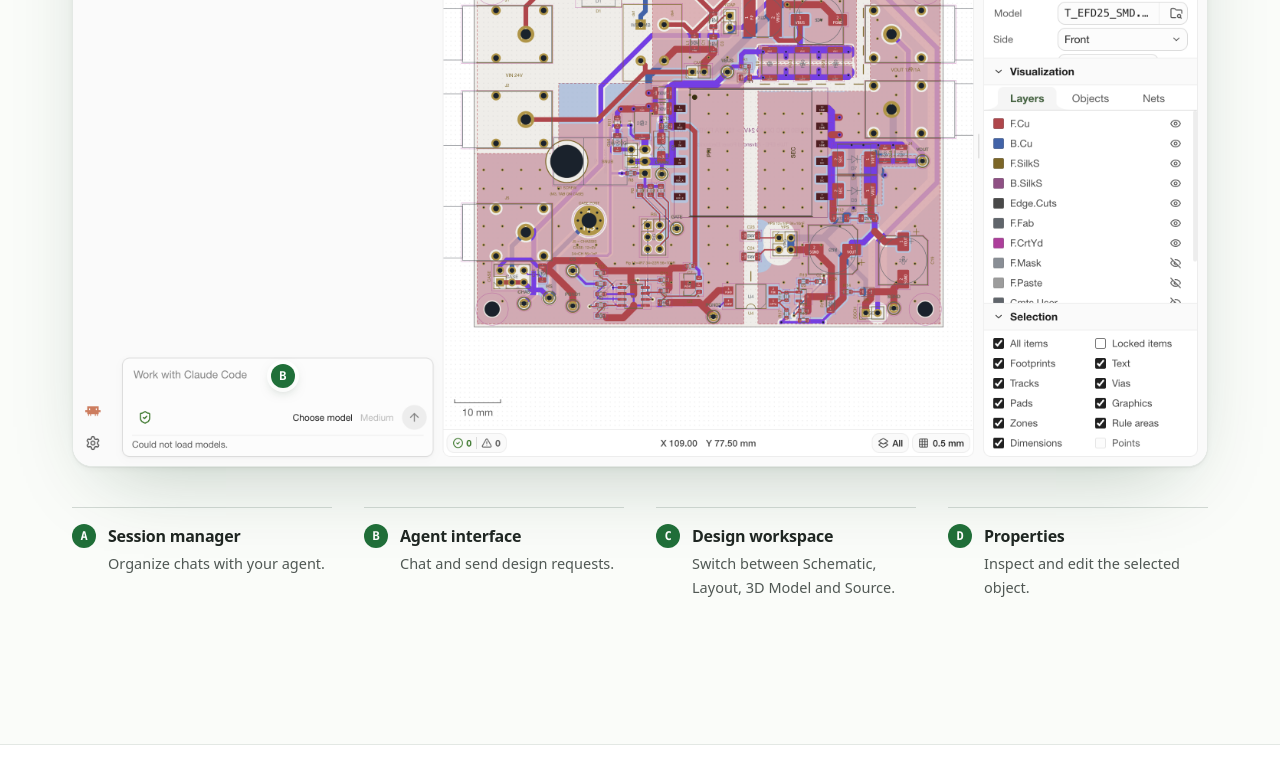
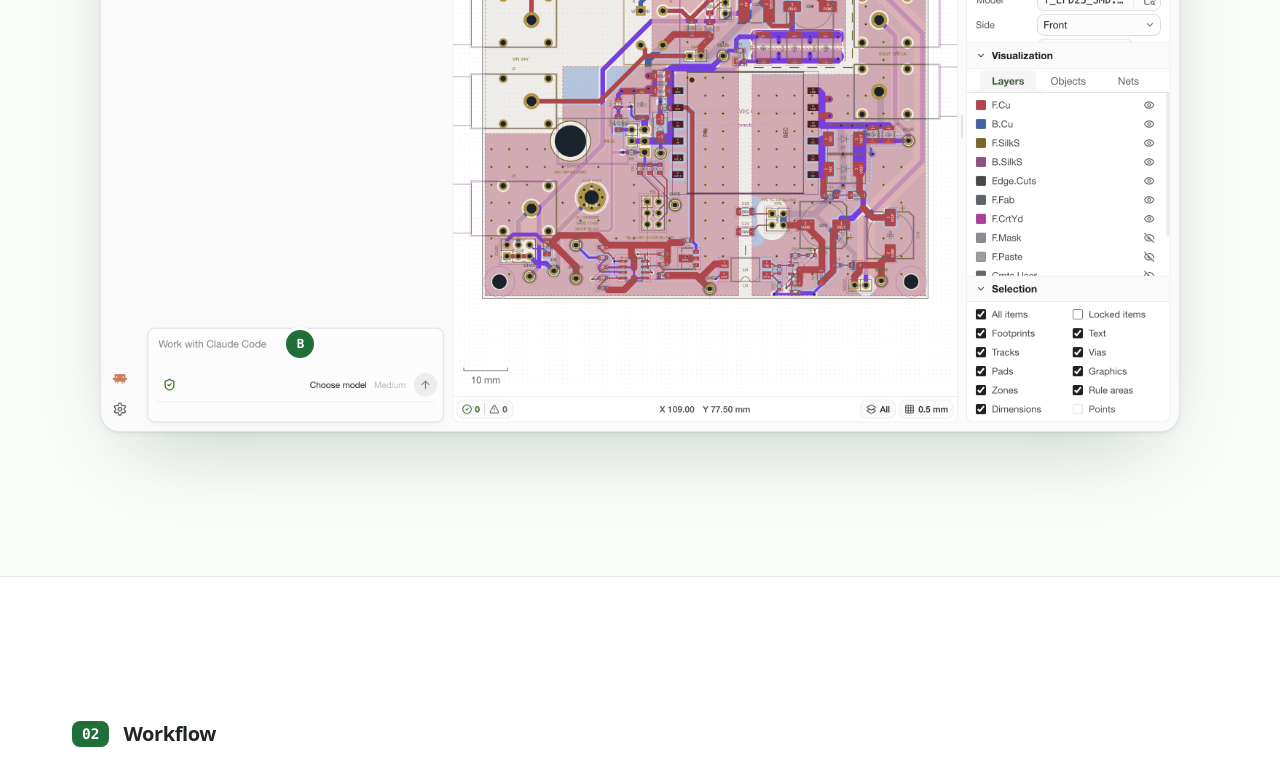
Before and after one commit to Open-Power-Electronics/open-power-electronics.github.io, a React (Vite) app: page / in a window 1280 px wide. Shown: the part 2456-3238 px from the top of the page. Built offline with nearby package versions, Linux system fonts and the light colour scheme.

Commit message:
Embed workspace callouts as tooltips and mask the model status line
Co-authored-by: Cursor <cursoragent@cursor.com>

```diff
--- a/src/components/Workspace.tsx
+++ b/src/components/Workspace.tsx
@@ -1,21 +1,37 @@
+import { useCallback, useEffect, useId, useRef, useState, type CSSProperties } from "react"
 import { WORKSPACE_SHOT } from "@/content/site.ts"
 import { useI18n } from "@/i18n/I18nContext.tsx"
-import { ChapterSection, SectionHeader, revealDelay } from "./primitives.tsx"
+import { cn } from "@/lib/utils.ts"
+import { ChapterSection, SectionHeader } from "./primitives.tsx"
 
-/** Callout anchors as percentages of WORKSPACE_SHOT, in the order of `workspace.parts`. */
+/**
+ * Callout anchors as percentages of WORKSPACE_SHOT, in the order of `workspace.parts`.
+ * Each tooltip direction is fixed so the card stays inside the image at every width.
+ */
 const CALLOUTS = [
-  { letter: "A", x: 13, y: 11 },
-  { letter: "B", x: 18.5, y: 87.5 },
-  { letter: "C", x: 53.5, y: 11 },
-  { letter: "D", x: 90, y: 15 },
+  { letter: "A", x: 13, y: 11, tip: "top-full left-0 mt-3.5" },
+  { letter: "B", x: 18.5, y: 87.5, tip: "bottom-full left-0 mb-3.5" },
+  { letter: "C", x: 53.5, y: 11, tip: "top-full left-1/2 mt-3.5 -translate-x-1/2" },
+  { letter: "D", x: 90, y: 15, tip: "right-full top-0 mr-3.5" },
 ] as const
 
-function Letter({ children }: { children: string }) {
-  return (
-    <span className="grid size-5 shrink-0 place-items-center rounded-full bg-green font-mono text-[11px] font-semibold text-white md:size-6 md:text-[12px]">
-      {children}
-    </span>
-  )
+function useCalloutDismissal(open: number | null, close: () => void) {
+  useEffect(() => {
+    if (open === null) return
+    const onKey = (event: KeyboardEvent) => {
+      if (event.key === "Escape") close()
+    }
+    const onPointer = (event: PointerEvent) => {
+      if (event.target instanceof Element && event.target.closest("[data-callout]") !== null) return
+      close()
+    }
+    document.addEventListener("keydown", onKey)
+    document.addEventListener("pointerdown", onPointer)
+    return () => {
+      document.removeEventListener("keydown", onKey)
+      document.removeEventListener("pointerdown", onPointer)
+    }
+  }, [open, close])
 }
 
 export function Workspace() {
@@ -23,12 +39,20 @@ export function Workspace() {
   const w = t.workspace
   if (w.parts.length !== CALLOUTS.length) throw new Error("workspace parts and callouts are out of sync")
 
+  const idPrefix = useId()
+  const [open, setOpen] = useState<number | null>(null)
+  const pointerType = useRef("")
+  const closeAll = useCallback(() => setOpen(null), [])
+  useCalloutDismissal(open, closeAll)
+
+  const closeIf = (index: number) => setOpen((current) => (current === index ? null : current))
+
   return (
     <ChapterSection chapter="workspace" className="bg-paper">
       <div className="container-page">
         <SectionHeader chapter="workspace" title={w.title} lede={w.lede} />
 
-        <figure data-reveal className="window relative mt-14 md:mt-16">
+        <figure data-reveal className="window relative mx-auto mt-14 max-w-[1080px] md:mt-16">
           <img
             src={WORKSPACE_SHOT.src}
             width={WORKSPACE_SHOT.width}
@@ -38,29 +62,61 @@ export function Workspace() {
             decoding="async"
             className="block h-auto w-full"
           />
-          {CALLOUTS.map((callout) => (
-            <span
-              key={callout.letter}
-              aria-hidden="true"
-              className="absolute -translate-x-1/2 -translate-y-1/2 rounded-full shadow-[0_4px_14px_-4px_rgb(16_56_28/0.55)] ring-4 ring-white/85"
-              style={{ left: `${callout.x}%`, top: `${callout.y}%` }}
-            >
-              <Letter>{callout.letter}</Letter>
-            </span>
-          ))}
+          {CALLOUTS.map((callout, index) => {
+            const part = w.parts[index]
+            const tipId = `${idPrefix}-callout-${callout.letter}`
+            const shown = open === index
+            return (
+              <div
+                key={callout.letter}
+                data-callout=""
+                className={cn("absolute -translate-x-1/2 -translate-y-1/2", shown ? "z-20" : "z-10")}
+                style={{ left: `${callout.x}%`, top: `${callout.y}%` }}
+                onPointerEnter={(event) => {
+                  if (event.pointerType === "mouse") setOpen(index)
+                }}
+                onPointerLeave={(event) => {
+                  if (event.pointerType === "mouse") closeIf(index)
+                }}
+              >
+                <button
+                  type="button"
+                  aria-label={part.name}
+                  aria-describedby={tipId}
+                  className="beacon grid size-6 place-items-center rounded-full bg-green font-mono text-[11px] font-semibold text-white md:size-7 md:text-[12.5px]"
+                  style={{ "--beacon-delay": `${index * 0.35}s` } as CSSProperties}
+                  onPointerDown={(event) => {
+                    pointerType.current = event.pointerType
+                  }}
+                  onFocus={(event) => {
+                    if (event.currentTarget.matches(":focus-visible")) setOpen(index)
+                  }}
+                  onBlur={() => closeIf(index)}
+                  onClick={() => {
+                    const via = pointerType.current
+                    pointerType.current = ""
+                    if (via === "mouse") setOpen(index)
+                    else setOpen((current) => (current === index ? null : index))
+                  }}
+                >
+                  {callout.letter}
+                </button>
+                <div
+                  id={tipId}
+                  role="tooltip"
+                  className={cn(
+                    "surface absolute w-[min(264px,58vw)] rounded-2xl px-4 py-3 text-left transition-opacity duration-200",
+                    callout.tip,
+                    shown ? "visible opacity-100" : "pointer-events-none invisible opacity-0",
+                  )}
+                >
+                  <p className="text-[15px] leading-6 font-semibold tracking-[-0.015em] text-ink">{part.name}</p>
+                  <p className="mt-0.5 text-[13.5px] leading-relaxed text-body">{part.body}</p>
+                </div>
+              </div>
+            )
+          })}
         </figure>
-
-        <dl className="mt-10 grid gap-x-8 gap-y-7 sm:grid-cols-2 lg:grid-cols-4">
-          {w.parts.map((part, index) => (
-            <div key={part.name} data-reveal style={revealDelay(index * 0.05)} className="flex gap-3 border-t border-line-strong pt-4">
-              <Letter>{CALLOUTS[index].letter}</Letter>
-              <div>
-                <dt className="text-[16px] leading-6 font-semibold tracking-[-0.015em] text-ink">{part.name}</dt>
-                <dd className="mt-1 text-[14.5px] leading-relaxed text-body">{part.body}</dd>
-              </div>
-            </div>
-          ))}
-        </dl>
       </div>
     </ChapterSection>
   )
```
Also changed, not shown: public/media/workspace.webp, 1 other file (tests, documents, lock files or other folders).
